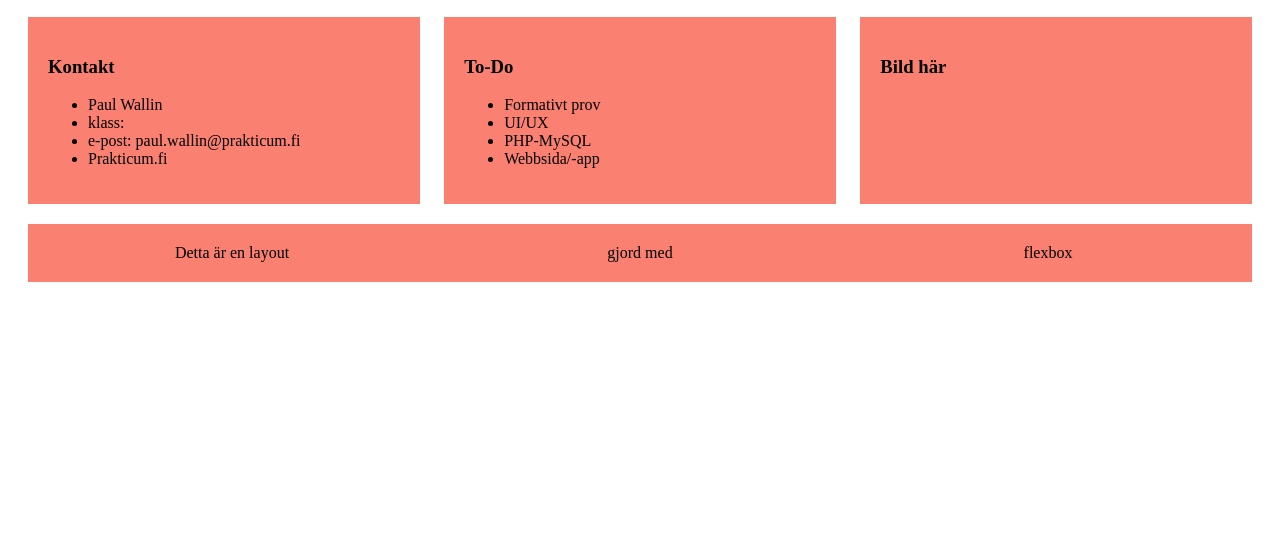
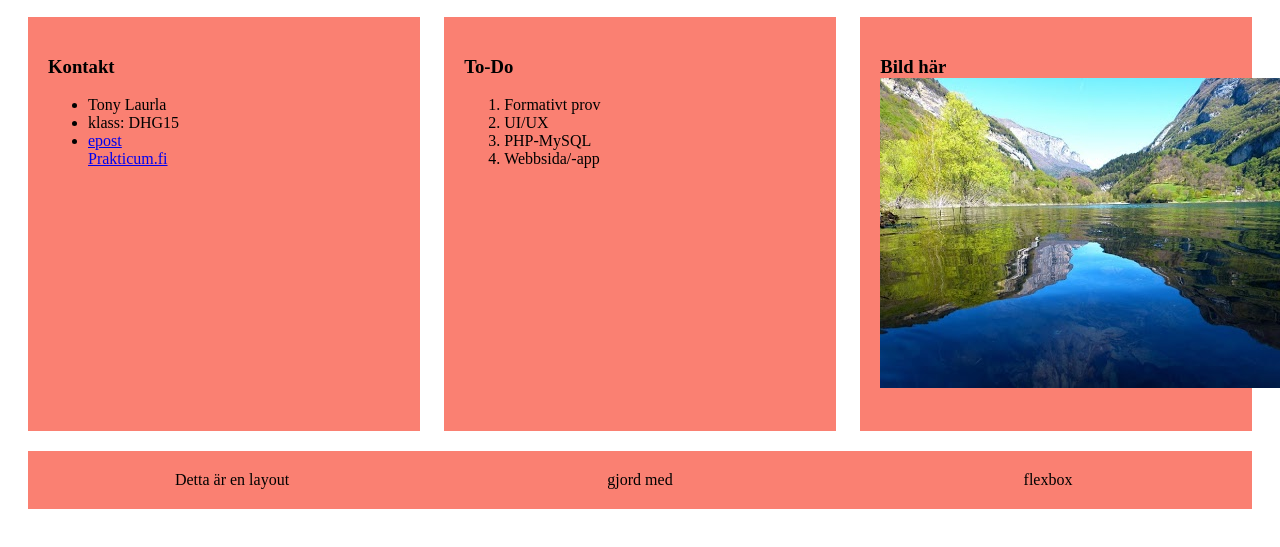
Before and after one commit to tony32434536/slaktnamn-gitovn-1, a plain HTML site: page git-ovn/index.html in a window 1280 px wide. Shown: the part 151-698 px from the top of the page. Drawn offline with Linux system fonts and the light colour scheme.

Commit message:
html och bild uppdaterat

```diff
--- a/git-ovn/index.html
+++ b/git-ovn/index.html
@@ -15,22 +15,23 @@
           <div class="col">
               <h3>Kontakt</h3>
             <ul>
-                <li>Paul Wallin</li>
-                <li>klass: </li>
-                <li>e-post: paul.wallin@prakticum.fi </li>
-                <li>Prakticum.fi</li>
+                <li>Tony Laurla</li>
+                <li>klass: DHG15 </li>
+                <li><a href="tony.laurla@stud.prakticum.fi">epost</a> </li>
+                <a href="https:\\www.prakticum.fi">Prakticum.fi</a>
             </ul>
             </div>
           <div class="col">
               <h3>To-Do</h3>
-              <ul>
+              <ol>
                 <li>Formativt prov</li>
                   <li>UI/UX</li>
                   <li>PHP-MySQL</li>
                   <li>Webbsida/-app</li>
-              </ul>
+              </ol>
         </div>
-          <div class="col"><h3>Bild här</h3></div>
+          <div class="col"><h3>Bild här
+		  <img src="img\unnamed.jpg"></h3></div>
         </div>
 
         <footer class="flex-grid">
```
Also changed, not shown: git-ovn/img/unnamed.jpg (added).
